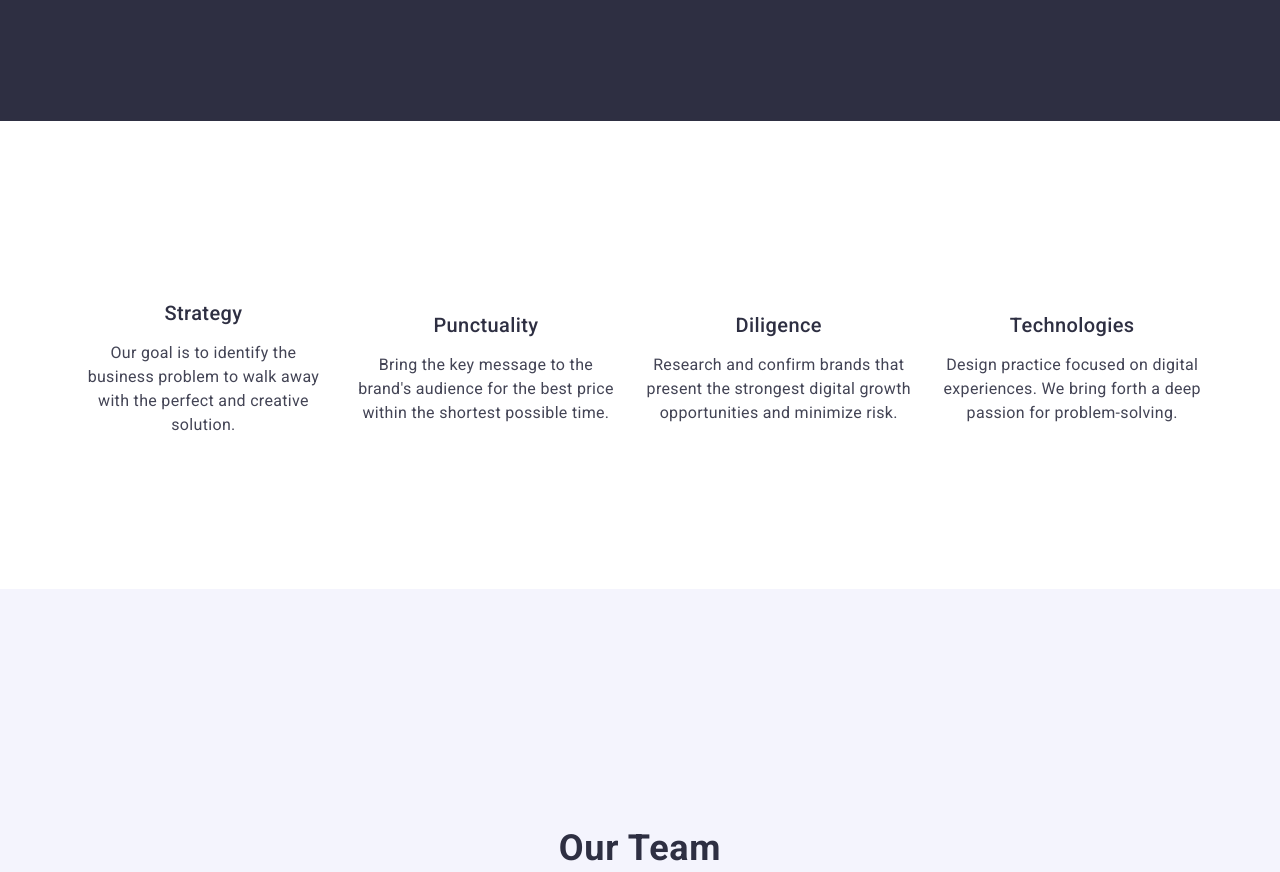
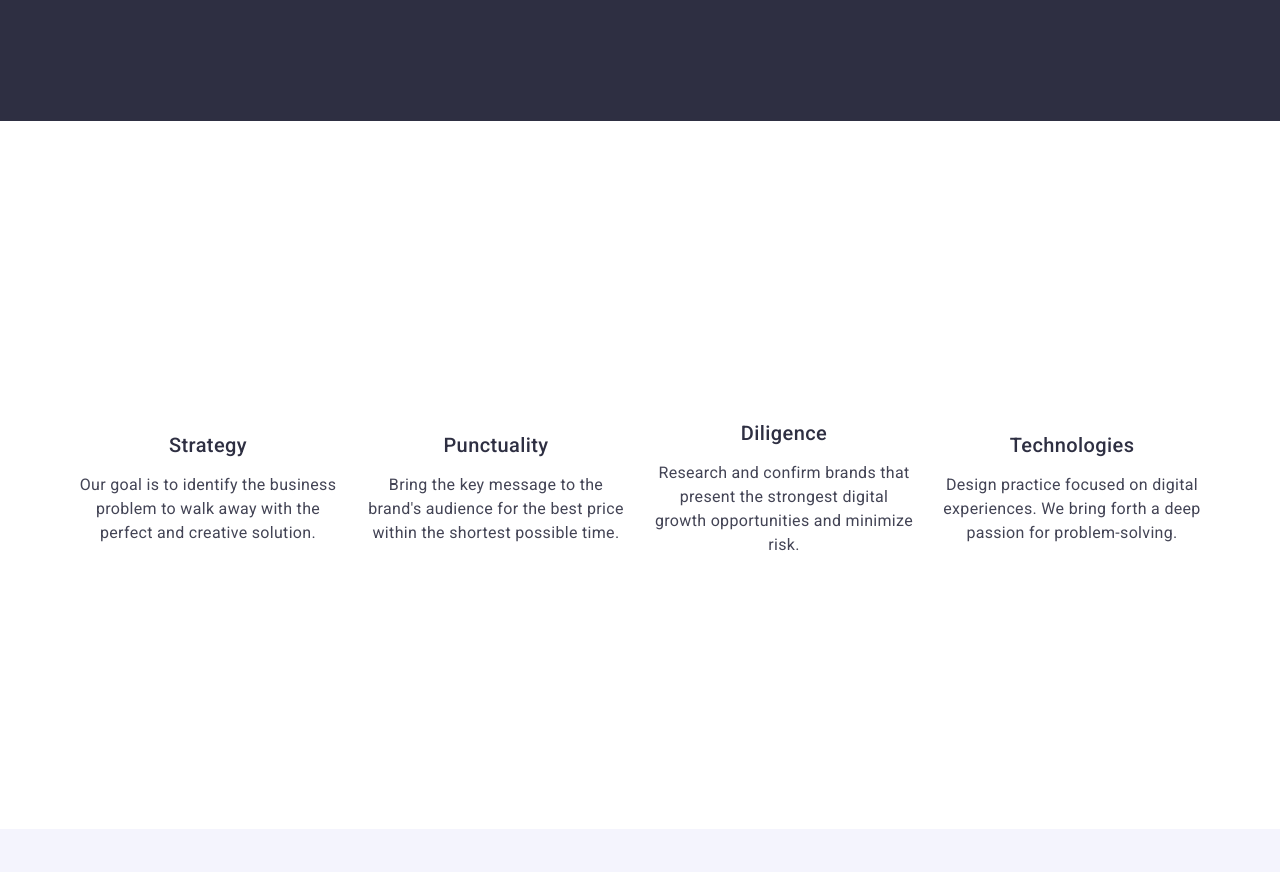
Before and after one commit to Roman3577/goit-markup-hw-03, a plain HTML site: page index.html in a window 1280 px wide. Shown: the part 740-1612 px from the top of the page. Drawn offline with nearby package versions, Linux system fonts and the light colour scheme.

Commit message:
added correction

```diff
--- a/css/styles.css
+++ b/css/styles.css
@@ -267,7 +267,7 @@ margin-right: auto;
 
 
 .second-screen{
-    padding: 120px 0 120px
+    padding: 120px 0 120px;
     display: flex;
     align-items: center;
 }
@@ -279,7 +279,7 @@ display: flex;
 }
 
 .item-description{
-    flex-basis: calc((100% - 72px) / 4))
+flex-basis: calc((100% - 3 * 24px) / 4);
 display: block;
     padding-top: 148px ;
     padding-bottom: 120px;
@@ -295,7 +295,7 @@ display: block;
 }
 
 .portfolio-item{
-    margin-bottom: 0
+    margin-bottom: 0;
         padding-bottom: 120px;
 }
 
```
